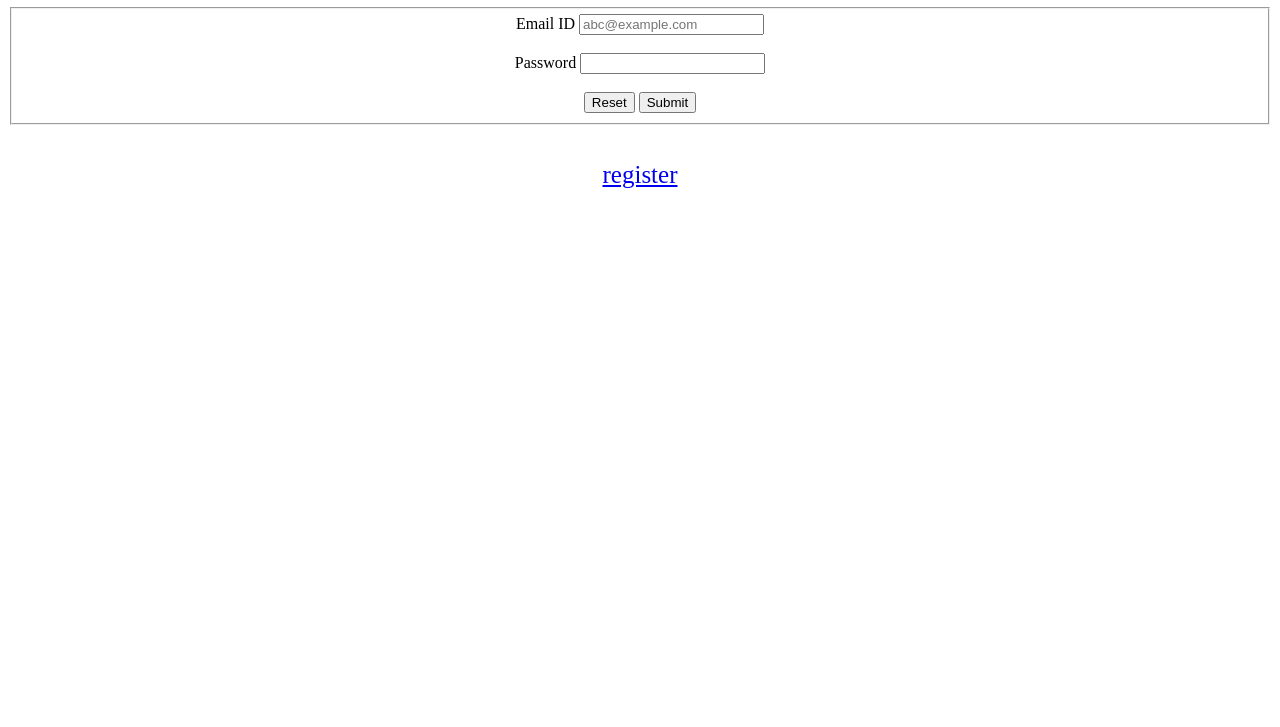
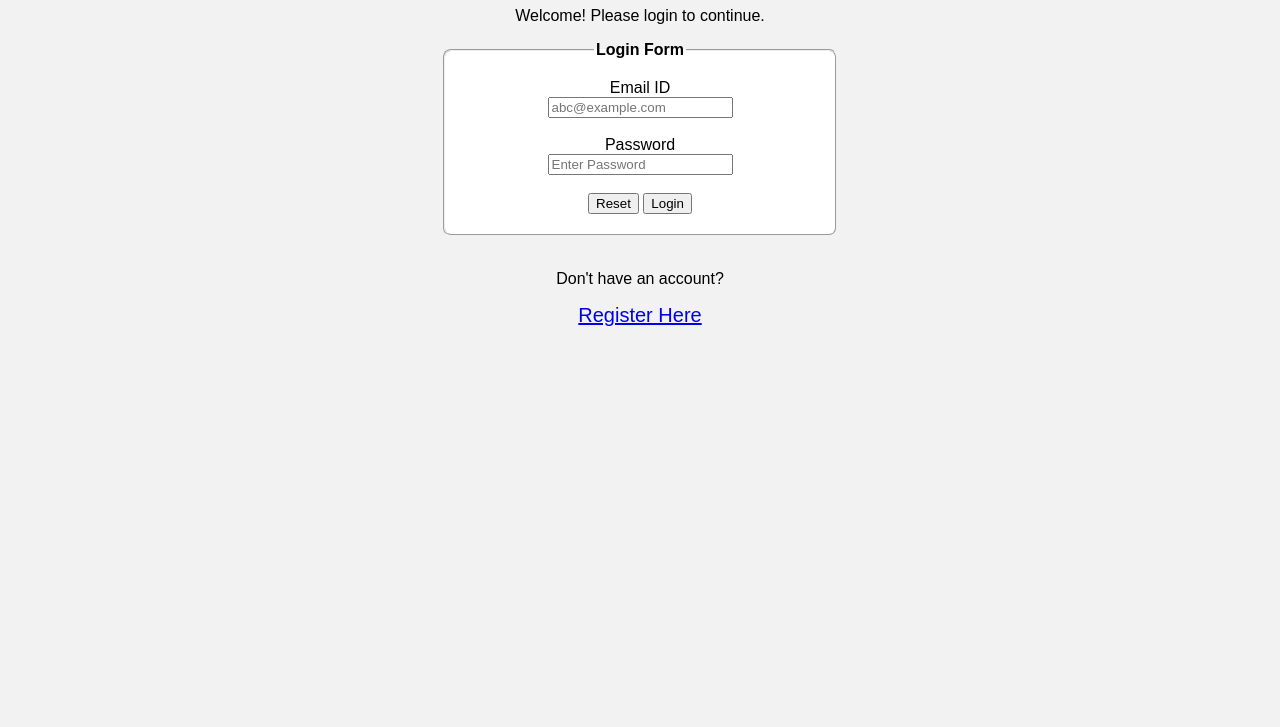
Before and after one commit to Selvapriya4321/project, a website: page public/login.html in a window 1280 px wide. Shown: the part 73-800 px from the top of the page. Drawn offline with Linux system fonts and the light colour scheme.

Commit message:
Improved login page UI

```diff
--- a/public/login.html
+++ b/public/login.html
@@ -1,36 +1,83 @@
 <!DOCTYPE html>
-<html lang = "en">
+<html lang="en">
+
 <head>
-	<meta charset = "UTF-8">
-	<title> My Form </title>
+    <meta charset="UTF-8">
+    <title>Login Form</title>
+
     <style>
-		#mylink{
-			font-size: 25px;
+        body {
+            font-family: Arial, sans-serif;
+            background-color: #f2f2f2;
+        }
+
+        fieldset {
+            width: 350px;
+            margin: auto;
+            background-color: white;
+            padding: 20px;
+            border-radius: 8px;
+        }
+
+        #mylink {
+            font-size: 20px;
+        }
+
+        h1 {
+            color: blue;
         }
     </style>
 </head>
-<body align='center'>
+
+<body align="center">
+
     <header>
-		<h1>Login</h1>
+        <h1>Student Login Portal</h1> <!-- NEW -->
+        <p>Welcome! Please login to continue.</p> <!-- NEW -->
     </header>
 
     <form action="/login" method="POST">
+
         <fieldset>
 
-			<label>Email ID</label>
-			<input type ="email" id = 'email' name="email" placeholder="abc@example.com" required>
+            <legend><b>Login Form</b></legend> <!-- NEW -->
+
+            <label>Email ID</label><br>
+            <input
+                type="email"
+                id="email"
+                name="email"
+                placeholder="abc@example.com"
+                required>
+
             <br><br>
 
-			<label>Password</label>
-			<input type="password" id = "password" name="password" required>
+            <label>Password</label><br>
+
+            <input
+                type="password"
+                id="password"
+                name="password"
+                placeholder="Enter Password"
+                required>
+
             <br><br>
 
-			<button type ="reset">Reset</button>
-			<button type ="submit">Submit</button>
+            <button type="reset">Reset</button>
+            <button type="submit">Login</button> <!-- Changed -->
+
         </fieldset>
+
     </form>
-        <br><br>
-        <a id="mylink" href="./registration.html">register</a>
+
+    <br>
+
+    <p>Don't have an account?</p> <!-- NEW -->
+
+    <a id="mylink" href="./registration.html">
+        Register Here
+    </a>
 
 </body>
+
 </html>
```
Lines whose indentation alone changed are shown as unchanged.
